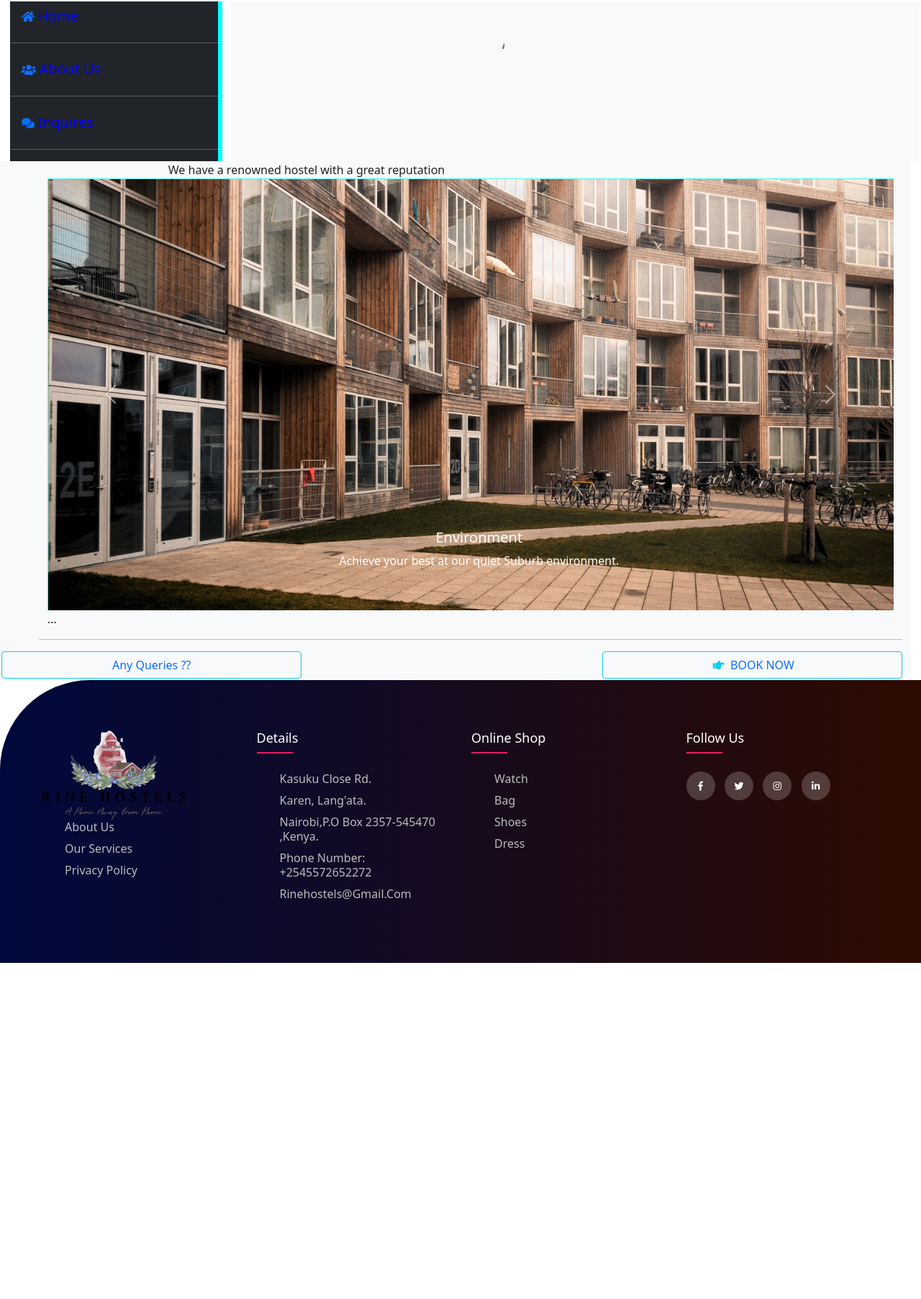
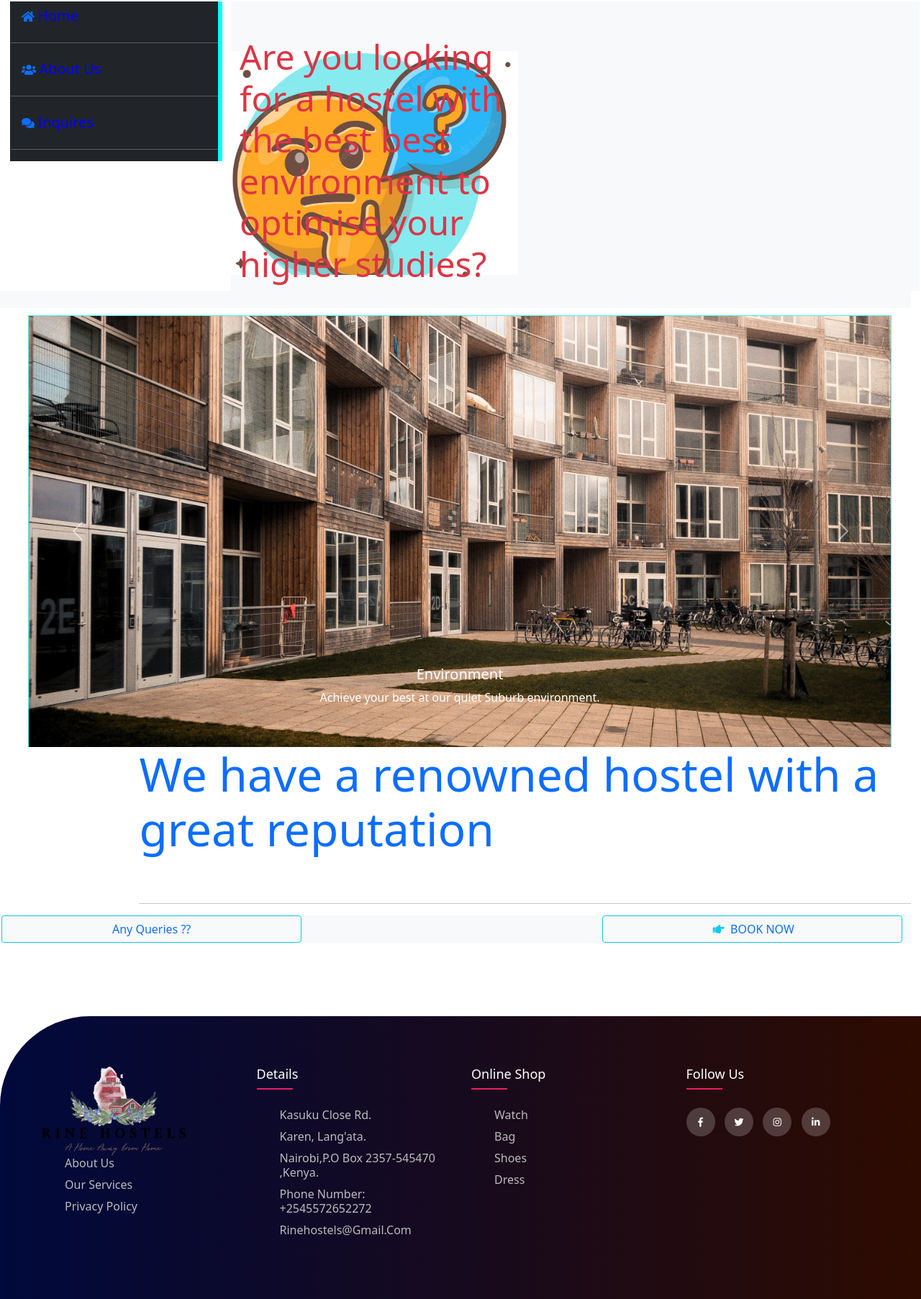
Before and after one commit to Eugene-Kabeyi/rine__hostels, a PHP site: page /home.php in a window 1280 px wide. Shown: the part 61-1866 px from the top of the page at 72% size. Before the commit the page ends 1399 px from the top, so only its background shows below. Run offline with PHP 8.4, Linux system fonts and the light colour scheme; some libraries are stand-ins or nearby versions.

Commit message:
new update

```diff
--- a/aboutus.php
+++ b/aboutus.php
@@ -9,6 +9,8 @@ include "header.php"?>
     <link rel='stylesheet' href='bootstrap/css/bootstrap.min.css'>
     <link rel='stylesheet' href='https://cdnjs.cloudflare.com/ajax/libs/font-awesome/4.7.0/css/font-awesome.min.css'>
     <link rel="stylesheet" href="//use.fontawesome.com/releases/v5.0.7/css/all.css">
+    <link rel="stylesheet" href="newstyle.css">
+
 
     <script src='bootstrap/js/popper.min.js'></script>
     <script src='bootstrap/js/jquery.min.js '></script>
@@ -102,7 +104,7 @@ include "header.php"?>
     </div>
 </div>
 
-<div class="push"></div>
+<div id="push"></div>
 </main>
 
 <?php
--- a/home.php
+++ b/home.php
@@ -25,14 +25,16 @@ include "header.php"?>
     <br>
     <br>
     <div class="row">
-        <div class="col-8">
-            <marquee width="60%" direction="left" height="100px" scrollamount="3">
-                Are you looking for a hostel with the best best environment to optimise your higher studies?
-            </marquee>
+        <div class="col-5" id="think11">
+
+            <h1 class="display-5 text-danger">Are you looking for a hostel with the best best environment to optimise your higher studies?</h1>
+
+
         </div>
-        <div class="col-4" id="blink">
+        <div class="col-7" id="blink">
 
-            Then <span class="text-info">RINE HOSTELS </span> is your <span class="text-info">ANSWER</span>
+        <h1 class="display-5">Then <span class="text-info">RINE HOSTELS </span> is your <span class="text-info">ANSWER</span></h1>
+            <img src="rinehostels.png" alt="logo">
 
         </div>
         <!--Making the text above Blink-->
@@ -47,9 +49,10 @@ include "header.php"?>
         </script>
     </div>
 </div>
-<div class="row bg-light" id="caro">
+<div class="row bg-light" >
 
-    <div class="renown" style=" padding-left: 15%;">We have a renowned hostel with a great reputation</div>
+
+</div class="slide">
     <br>
     <!--SLIDE-->
     <div class="slide11">
@@ -93,9 +96,14 @@ include "header.php"?>
             </button>
         </div>
     </div>
+    <div class="renown" style=" padding-left: 15%;"><h1 class="display-3 text-primary">We have a renowned hostel with a great reputation</h1>
     <div>
         <table class="table table-success table-striped-columns">
-            ...
+           <tr></tr>
+           <tr></tr>
+           <tr></tr>
+           <tr></tr>
+
         </table>
     </div>
     <br>
@@ -103,7 +111,7 @@ include "header.php"?>
 
 
 </div>
-
+<br>
 <div class="row bg-light">
 
 
@@ -118,7 +126,7 @@ include "header.php"?>
         </div>
 
     </div>
-<div class="push"></div>
+<div  id="push"></div>
 
 </main>
 
--- a/newstyle.css
+++ b/newstyle.css
@@ -6,18 +6,29 @@
 #blink {
     font-size: 20px;
     font-weight: bold;
-    font-family: sans-serif;
+
 }
 #image_caro{
     border: .5px solid rgb(66, 248, 239);
     height: 600px;
     width: 1200px;
     object-fit: cover;
+
+
 }
-#caro{
-   padding-left: 5%;
-   background-color: aqua;
+.slide{
+    margin-top: 10px;
+   padding-left: 2%;
 }
 .renown{
     padding-left: 40%;
 }
+#think11{
+    background-image: url('pics/think11.jpg');
+    background-position: center;
+    background-size: contain;
+    background-repeat: no-repeat;
+}
+#push{
+    height: 100px;
+}
```
Also changed, not shown: pics/think11.jpg (added).
